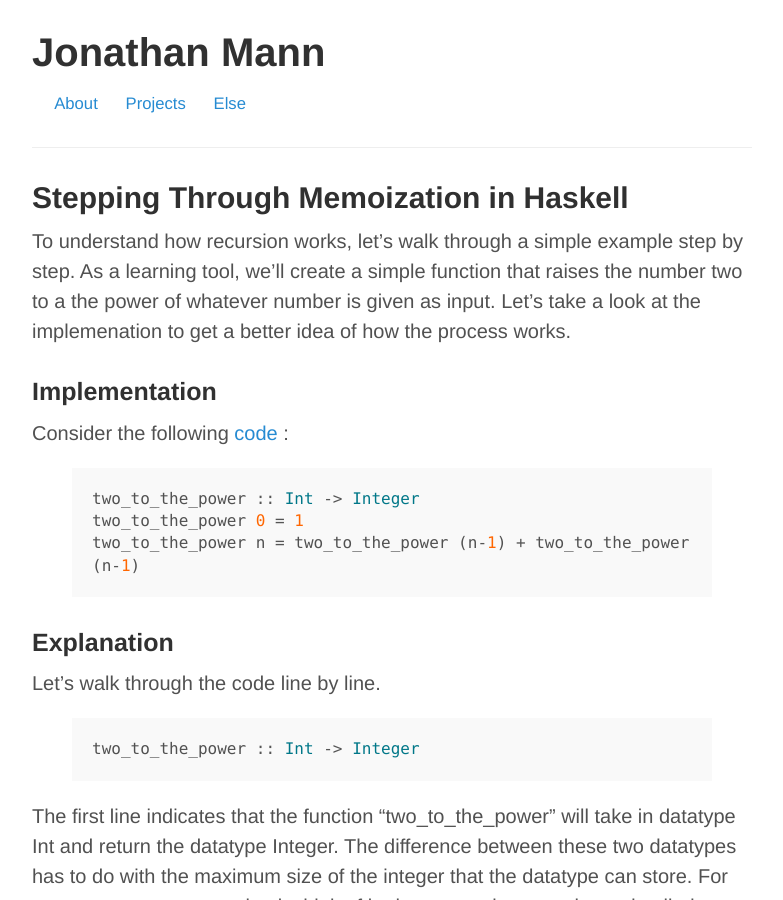
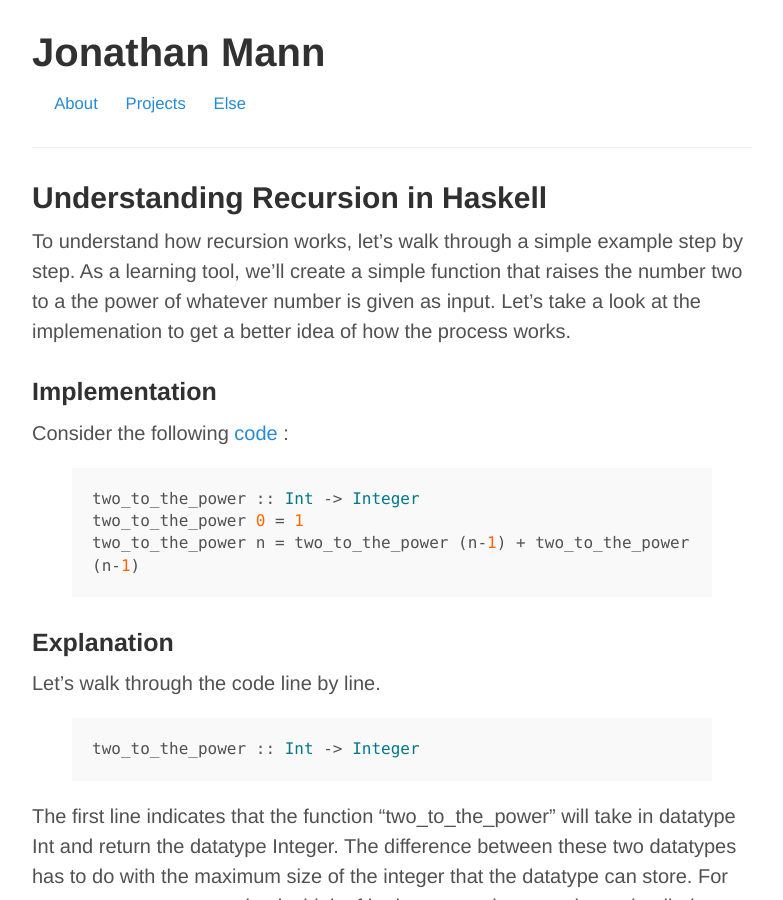
Before and after one commit to jonathanmann/jonathanmann.github.io, a Jekyll site: the page built from _posts/2015-02-03-memoization-in-haskell.md, in a window 1280 px wide and 900 px high. Shown: the whole window, without its empty margins (248-1031 px from the left). Built offline with Jekyll 4.4.1, drawn with Linux system fonts in a browser that asks for light colours.

Commit message:
update post title

```diff
--- a/_posts/2015-02-03-memoization-in-haskell.md
+++ b/_posts/2015-02-03-memoization-in-haskell.md
@@ -1,6 +1,6 @@
 ---
 layout: post
-title: Stepping Through Memoization in Haskell
+title: Understanding Recursion in Haskell
 ---
 
 To understand how recursion works, let's walk through a simple example step by step. As a learning tool, we'll create a simple function that raises the number two to a the power of whatever number is given as input. Let's take a look at the implemenation to get a better idea of how the process works.
```
